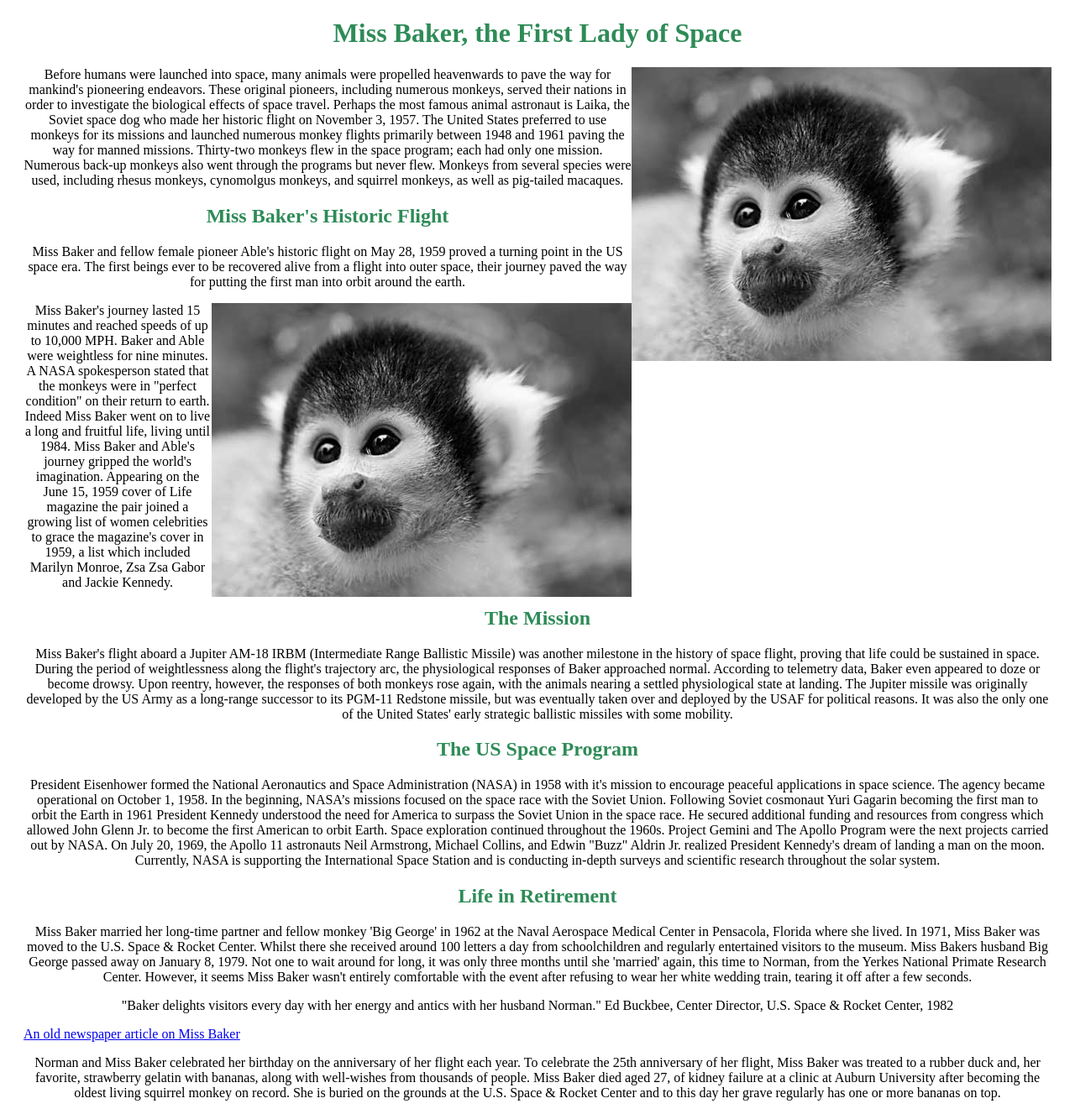
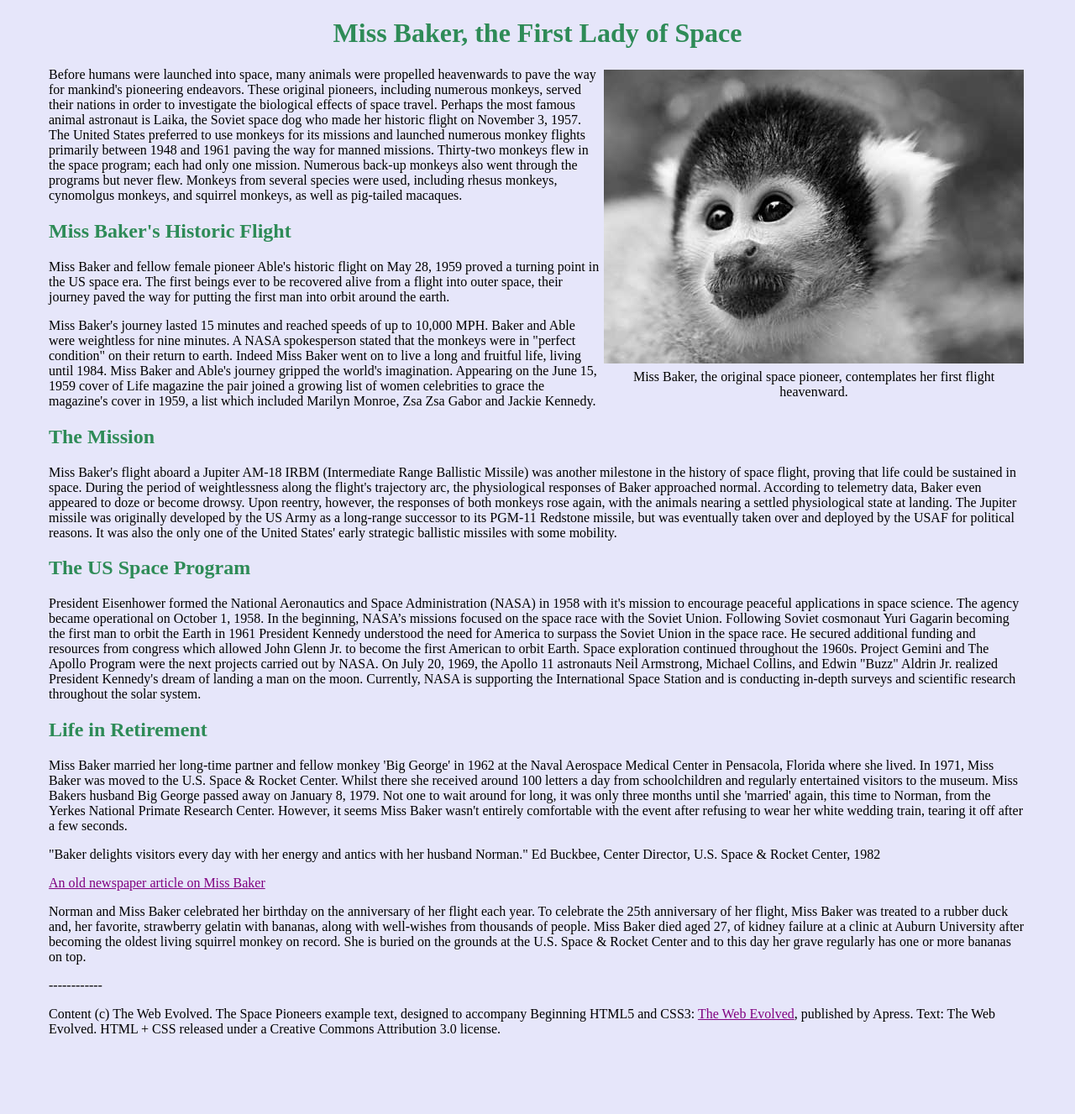
Before and after one commit to EvanJepsen/Host_website, a PHP site: page /miss-baker/miss-baker.html in a window 1280 px wide. Shown: the whole page at 84% size. After the commit the page ends 1231 px from the top, so only its background shows below. Run offline with PHP 8.4, Linux system fonts and the light colour scheme.

Commit message:
Add files via upload

```diff
--- a/host-website/miss-baker/miss-baker.html
+++ b/host-website/miss-baker/miss-baker.html
@@ -7,14 +7,17 @@
     </head>
     <body>
         <h1>Miss Baker, the First Lady of Space</h1>
-        <img style="float:right" src="images/miss_baker.jpg" alt="A picture of miss baker">
+            <table class="image">
+                <caption align="bottom">Miss Baker, the original space pioneer, contemplates her first flight heavenward.</caption>
+                <tr><td><img  src="images/miss_baker.jpg" alt="A picture of miss baker"></td></tr>
+            </table>
+
         <p>Before humans were launched into space, many animals were propelled heavenwards to pave the way for mankind's pioneering endeavors. These original pioneers, including numerous monkeys, served their nations in order to investigate the biological effects of space travel.
         Perhaps the most famous animal astronaut is Laika, the Soviet space dog who made her historic flight on November 3, 1957. The United States preferred to use monkeys for its missions and launched numerous monkey flights primarily between 1948 and 1961 paving the way for manned missions.
         Thirty-two monkeys flew in the space program; each had only one mission. Numerous back-up monkeys also went through the programs but never flew. Monkeys from several species were used, including rhesus monkeys, cynomolgus monkeys, and squirrel monkeys, as well as pig-tailed macaques.</p>
 
         <h2>Miss Baker's Historic Flight</h2>
         <p>Miss Baker and fellow female pioneer Able's historic flight on May 28, 1959 proved a turning point in the US space era. The first beings ever to be recovered alive from a flight into outer space, their journey paved the way for putting the first man into orbit around the earth.</p>
-        <img style="float:right" src="images/miss_baker.jpg" alt="A picture of miss baker">
         <p>Miss Baker's journey lasted 15 minutes and reached speeds of up to 10,000 MPH. Baker and Able were weightless for nine minutes. A NASA spokesperson stated that the monkeys were in "perfect condition" on their return to earth. Indeed Miss Baker went on to live a long and fruitful life, living until 1984.
         Miss Baker and Able's journey gripped the world's imagination. Appearing on the June 15, 1959 cover of Life magazine the pair joined a growing list of women celebrities to grace the magazine's cover in 1959, a list which included Marilyn Monroe, Zsa Zsa Gabor and Jackie Kennedy.</p>
 
@@ -37,6 +40,9 @@
 
         <p>Norman and Miss Baker celebrated her birthday on the anniversary of her flight each year. To celebrate the 25th anniversary of her flight, Miss Baker was treated to a rubber duck and, her favorite, strawberry gelatin with bananas, along with well-wishes from thousands of people.
         Miss Baker died aged 27, of kidney failure at a clinic at Auburn University after becoming the oldest living squirrel monkey on record. She is buried on the grounds at the U.S. Space & Rocket Center and to this day her grave regularly has one or more bananas on top.</p>
-
+        <p>------------</p>
+        <p>Content (c) The Web Evolved.
+            The Space Pioneers example text, designed to accompany Beginning HTML5 and CSS3: <a href="http://thewebevolved.com">The Web Evolved</a>, published by Apress. Text: The Web Evolved.
+            HTML + CSS released under a Creative Commons Attribution 3.0 license. </p>
     </body>
 </html>
--- a/host-website/miss-baker/styles/style.css
+++ b/host-website/miss-baker/styles/style.css
@@ -1,6 +1,7 @@
 body{
-    padding-right: 20px;
-    padding-left: 20px;
+    padding-right: 50px;
+    padding-left: 50px;
+    background-color:lavender;
 }
 h1{
     text-align: center;
@@ -8,11 +9,15 @@ h1{
 }
 h2{
     color:seagreen;
-    text-align: center;
+    text-align: left;
 }
 p{
-    text-align: center;
+    text-align: left;
 }
 a{
-    text-align: center;
+    text-align: left;
+    color: purple;
 }
+table{
+    float: right;
+}
```
